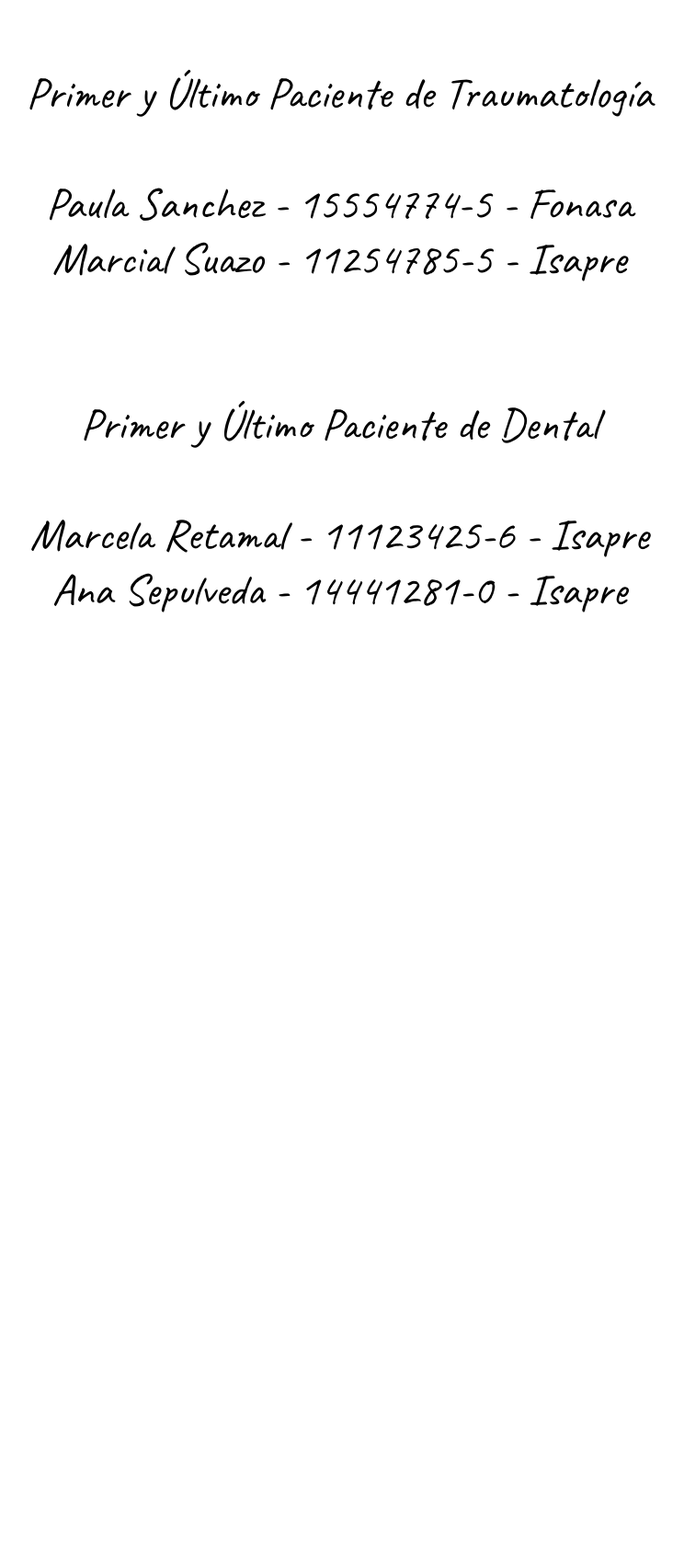
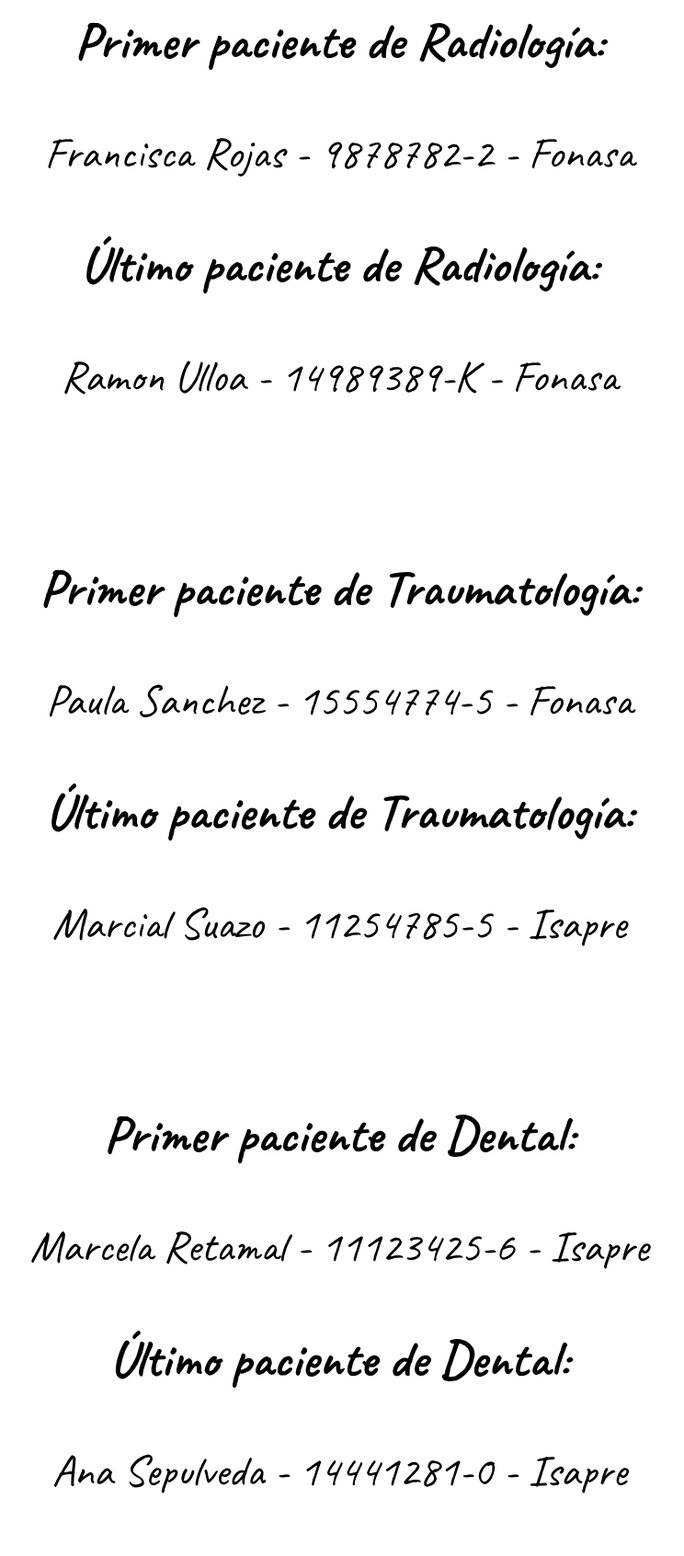
Before and after one commit to Marifuse/Listado-Medico-JS, a plain HTML site: page index.html in a window 1280 px wide. Shown: the part 1100-2792 px from the top of the page at 92% size, without its empty margins (271-1015 px from the left). Before the commit the page ends 1819 px from the top, so only its background shows below. Drawn offline with Linux system fonts and the light colour scheme.

Commit message:
Arreglos adicionales al código JS y creación de etiquetas HTML

```diff
--- a/assets/js/scripts.js
+++ b/assets/js/scripts.js
@@ -135,15 +135,14 @@ var dental = [
 
 // Función para llamar al total de pacientes de Radiología
 
-document.write('Total de Pacientes de Radiología' + ' <br> ' + radiologia.length + ' <br> ' + ' <br> ');
-
+document.getElementById('pacientesRadiologia').innerHTML = radiologia.length;
 // Función para llamar al total de pacientes de Traumatología
 
-document.write('Total de Pacientes de Traumatología' + ' <br> '+ traumatologia.length + ' <br> ' + ' <br> ');
-
+document.getElementById('pacientesTraumatologia').innerHTML = traumatologia.length;
 // Función para llamar al total de pacientes de dental
 
-document.write('Total de Pacientes de Dental' + ' <br> '+ dental.length + ' <br> ' + ' <br> ' + ' <br> ');
+document.getElementById('pacientesDental').innerHTML = dental.length;
+
 
 
 // Función para llamar pacientes, rut, y previsión de Radiología
@@ -153,9 +152,9 @@ var longitudUno = radiologia.length;
 var radPri = radiologia[0];
 var radUlt = radiologia[radiologia.length-1];
 
-document.write('Primer y Último Paciente de Radiología' + ' <br> ' + ' <br> ' + radPri.paciente + ' - ' +
-radPri.rut + ' - ' + radPri.prevision + ' <br> ' + radUlt.paciente + ' - ' + radUlt.rut +' - ' + radUlt.prevision +
-' <br> ' + ' <br> ' + ' <br> ');
+document.getElementById('firstRadiology').innerHTML = (radPri.paciente + ' - ' + radPri.rut + ' - ' + radPri.prevision);
+
+document.getElementById('latestRadiology').innerHTML = (radUlt.paciente + ' - ' + radUlt.rut +' - ' + radUlt.prevision);
 
 
 // Función para llamar pacientes, rut, y previsión de Traumatología
@@ -165,9 +164,9 @@ var longitudDos = traumatologia.length;
 var traPri = traumatologia[0];
 var traUlt = traumatologia[traumatologia.length-1];
 
-document.write('Primer y Último Paciente de Traumatología' + ' <br> ' + ' <br> ' + traPri.paciente + ' - ' +
-traPri.rut + ' - ' + traPri.prevision + ' <br> ' + traUlt.paciente + ' - ' + traUlt.rut + ' - ' + traUlt.prevision +
-' <br> ' + ' <br> ' + ' <br> ');
+document.getElementById('firstTraumatology').innerHTML = (traPri.paciente + ' - ' + traPri.rut + ' - ' + traPri.prevision);
+
+document.getElementById('latestTraumatology').innerHTML = (traUlt.paciente + ' - ' + traUlt.rut + ' - ' + traUlt.prevision);
 
 
 // Función para llamar pacientes, rut, y previsión de Traumatología
@@ -177,5 +176,56 @@ var longitudDos = dental.length;
 var denPri = dental[0];
 var denUlt = dental[dental.length-1];
 
-document.write('Primer y Último Paciente de Dental' + ' <br> ' + ' <br> ' + denPri.paciente + ' - ' +
-denPri.rut + ' - ' + denPri.prevision + ' <br> ' + denUlt.paciente + ' - ' + denUlt.rut + ' - ' + denUlt.prevision + ' <br> ');
+document.getElementById('firstDental').innerHTML = (denPri.paciente + ' - ' + denPri.rut + ' - ' + denPri.prevision);
+
+document.getElementById('latestDental').innerHTML = (denUlt.paciente + ' - ' + denUlt.rut + ' - ' + denUlt.prevision + ' <br> ' + ' <br> ');
+
+
+
+
+// // Función para llamar al total de pacientes de Radiología
+//
+// document.write('Total de Pacientes de Radiología' + ' <br> ' + radiologia.length + ' <br> ' + ' <br> ');
+//
+// // Función para llamar al total de pacientes de Traumatología
+//
+// document.write('Total de Pacientes de Traumatología' + ' <br> '+ traumatologia.length + ' <br> ' + ' <br> ');
+//
+// // Función para llamar al total de pacientes de dental
+//
+// document.write('Total de Pacientes de Dental' + ' <br> '+ dental.length + ' <br> ' + ' <br> ' + ' <br> ');
+//
+//
+// // Función para llamar pacientes, rut, y previsión de Radiología
+//
+// var longitudUno = radiologia.length;
+//
+// var radPri = radiologia[0];
+// var radUlt = radiologia[radiologia.length-1];
+//
+// document.write('Primer y Último Paciente de Radiología' + ' <br> ' + ' <br> ' + radPri.paciente + ' - ' +
+// radPri.rut + ' - ' + radPri.prevision + ' <br> ' + radUlt.paciente + ' - ' + radUlt.rut +' - ' + radUlt.prevision +
+// ' <br> ' + ' <br> ' + ' <br> ');
+//
+//
+// // Función para llamar pacientes, rut, y previsión de Traumatología
+//
+// var longitudDos = traumatologia.length;
+//
+// var traPri = traumatologia[0];
+// var traUlt = traumatologia[traumatologia.length-1];
+//
+// document.write('Primer y Último Paciente de Traumatología' + ' <br> ' + ' <br> ' + traPri.paciente + ' - ' +
+// traPri.rut + ' - ' + traPri.prevision + ' <br> ' + traUlt.paciente + ' - ' + traUlt.rut + ' - ' + traUlt.prevision +
+// ' <br> ' + ' <br> ' + ' <br> ');
+//
+//
+// // Función para llamar pacientes, rut, y previsión de Traumatología
+//
+// var longitudDos = dental.length;
+//
+// var denPri = dental[0];
+// var denUlt = dental[dental.length-1];
+//
+// document.write('Primer y Último Paciente de Dental' + ' <br> ' + ' <br> ' + denPri.paciente + ' - ' +
+// denPri.rut + ' - ' + denPri.prevision + ' <br> ' + denUlt.paciente + ' - ' + denUlt.rut + ' - ' + denUlt.prevision + ' <br> ');
--- a/index.html
+++ b/index.html
@@ -10,7 +10,44 @@
     <link rel="stylesheet" href="assets/css/style.css">
   </head>
   <body>
+    <!-- Título de la Página -->
     <h1>Estadisticas Centro Médico Ñuñoa</h1>
+    <!-- Contenedores con los totales de pacientes en las áreas radiología, traumatología, y dental -->
+    <article class="radiology-container">
+      <h3>Total de Pacientes de Radiología</h3>
+      <p id="pacientesRadiologia"></p>
+    </article>
+    <article class="traumatology-container">
+      <h3>Total de Pacientes de Traumatología</h3>
+      <p id="pacientesTraumatologia"></p>
+    </article>
+    <article class="dental-container">
+      <h3>Total de Pacientes de Dental</h3>
+      <p id="pacientesDental"></p>
+    </article>
+    <br>
+    <br>
+    <!-- Sección primer y último paciente de cada área -->
+    <article>
+      <h3>Primer paciente de Radiología:</h3>
+      <p id="firstRadiology"></p>
+      <h3>Último paciente de Radiología:</h3>
+      <p id="latestRadiology"></p>
+    </article>
+    <br>
+    <article>
+      <h3>Primer paciente de Traumatología:</h3>
+      <p id="firstTraumatology"></p>
+      <h3>Último paciente de Traumatología:</h3>
+      <p id="latestTraumatology"></p>
+    </article>
+    <br>
+    <article>
+      <h3>Primer paciente de Dental:</h3>
+      <p id="firstDental"></p>
+      <h3>Último paciente de Dental:</h3>
+      <p id="latestDental"></p>
+    </article>
     <script type="text/javascript" src="assets/js/scripts.js"></script>
   </body>
 </html>
```
Also changed, not shown: Link Repositorio.txt (added).
